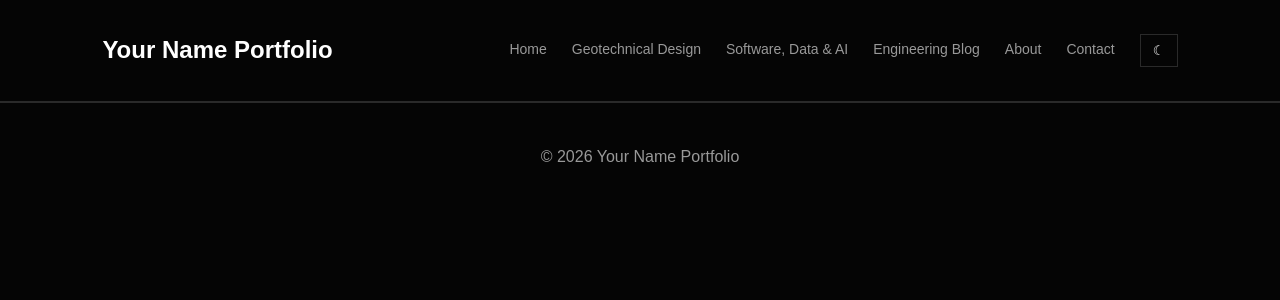
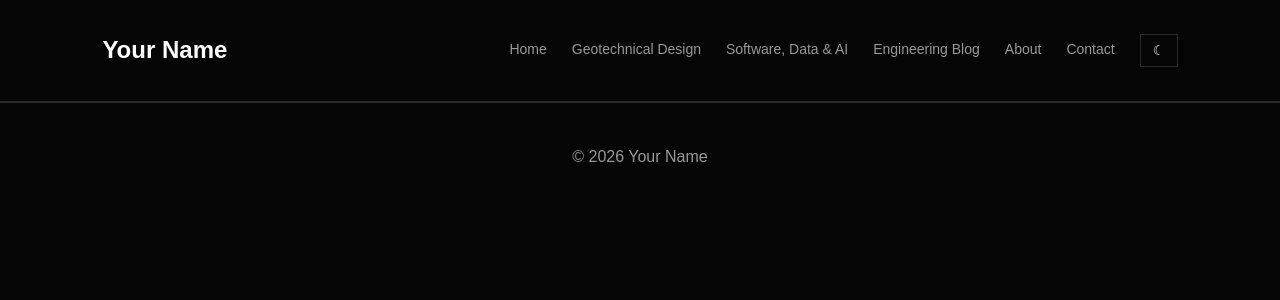
Before and after one commit to msaeedbabaee/msaeedbabaee-msaeedbabaee.github.io, a Jekyll site: the page built from _posts/2026-08-26-ai-geotech.md, in a window 1280 px wide. Shown: the top 300 px of the page. Built offline with Jekyll 4.4.1, drawn with Linux system fonts in a browser that asks for light colours; our own code applies the rules of GitHub Pages for plain Markdown files; part of the change alters nothing that is shown.

Commit message:
Update portfolio configuration in _config.yml

```diff
--- a/_config.yml
+++ b/_config.yml
@@ -1,15 +1,45 @@
-title: Your Name Portfolio
+title: Your Name
 
 description: >
-  Geotechnical Engineering,
-  Software, Data Science and AI Projects
+  Geotechnical Engineering Design,
+  Software Development,
+  Data Science and AI Projects
 
-theme: minima
+
+url: "https://msaeedbabaee.github.io"
+
+
+markdown: kramdown
+
 
 collections:
 
   projects:
     output: true
+    permalink: /projects/:name/
+
 
   services:
     output: true
+    permalink: /services/:name/
+
+
+plugins:
+  - jekyll-feed
+
+
+
+defaults:
+
+- scope:
+    path: ""
+    type: projects
+  values:
+    layout: project
+
+
+- scope:
+    path: ""
+    type: services
+  values:
+    layout: service
```
